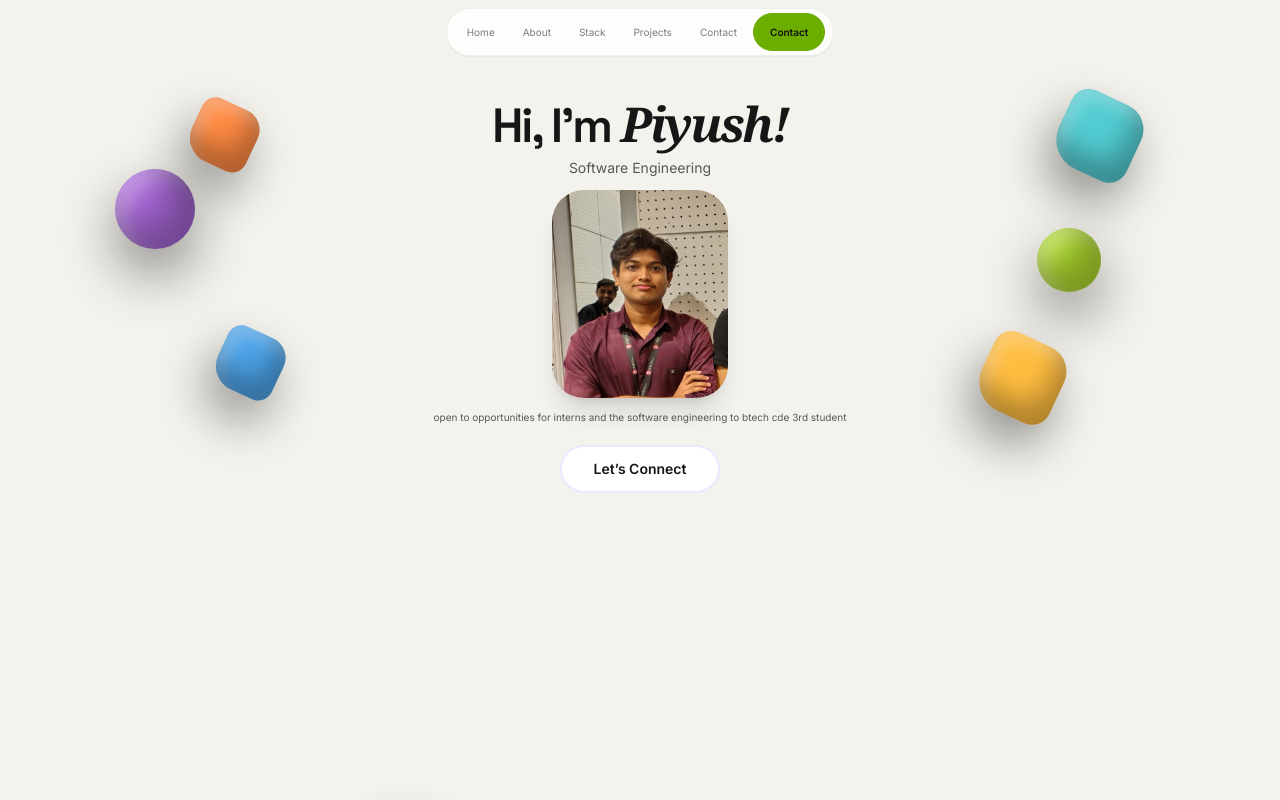
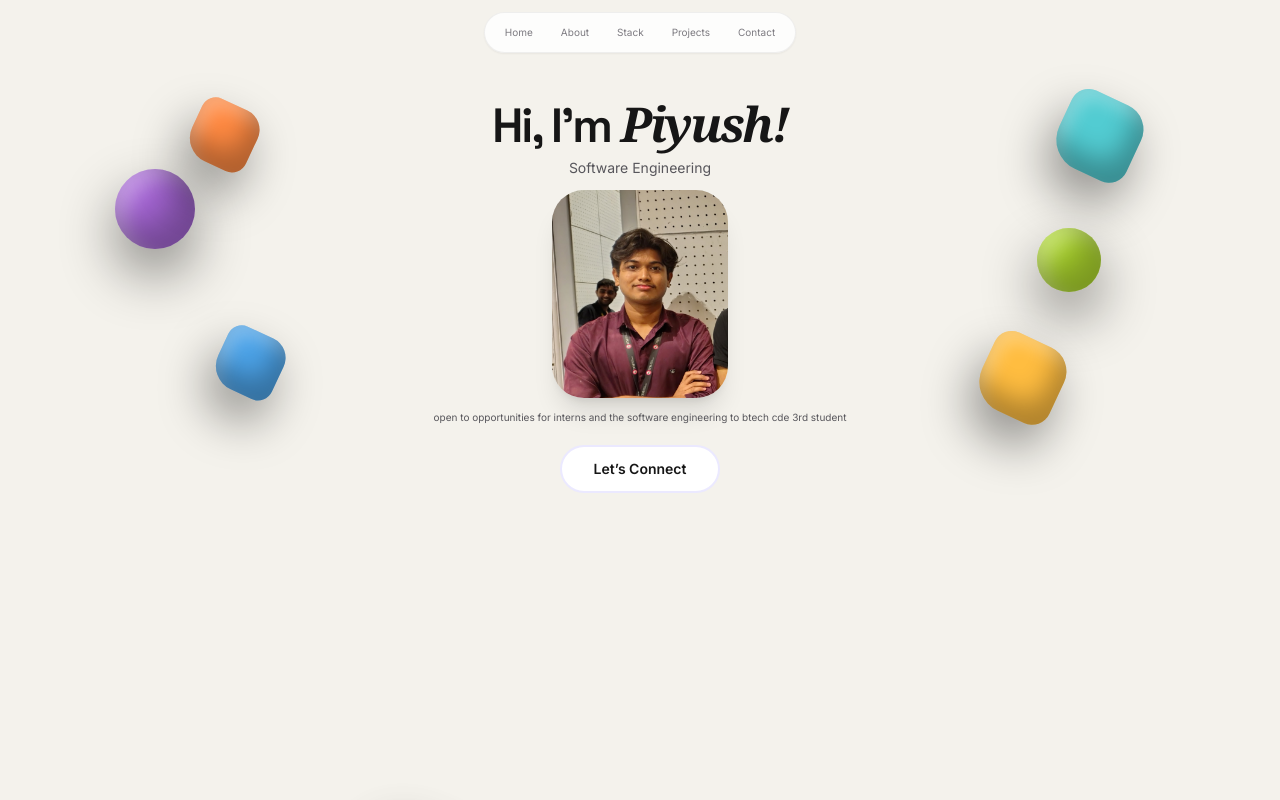
Before and after one commit to PIYUSH-108-SOLANKI/portfolio_evaluation, a React (Vite) app: page / in a window 1280 px wide. Shown: the top 800 px of the page. Built offline with nearby package versions, Linux system fonts and the light colour scheme.

Commit message:
Remove duplicate Contact button from navbar

```diff
--- a/src/components/Navbar.tsx
+++ b/src/components/Navbar.tsx
@@ -61,9 +61,6 @@ export default function Navbar() {
                 {link.label}
               </a>
             ))}
-            <a href="#contact" className="btn-primary text-[10px] !px-4 !py-2">
-              Contact
-            </a>
           </div>
 
           {/* Mobile hamburger */}
```
